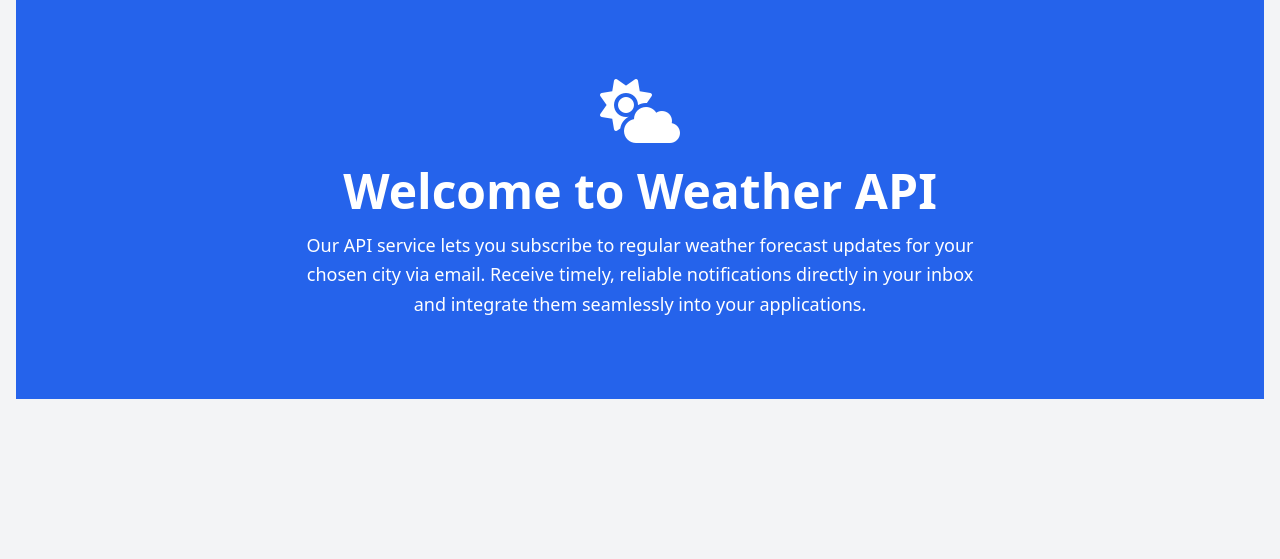
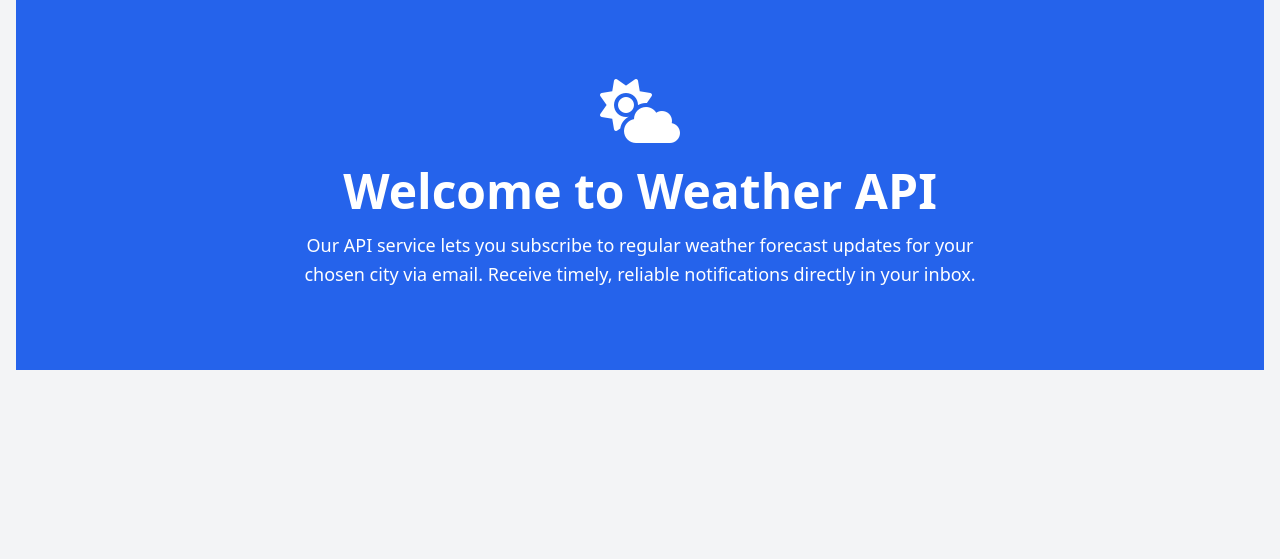
Before and after one commit to RuslanPylypenko/d2VhdGhlci1hcGk-, a Symfony app: template templates/home/index.html.twig in a window 1280 px wide. Shown: the part 97-656 px from the top of the page. Run offline with Twig, Linux system fonts and the light colour scheme; the template is opened without the code that fills it, so the values that code supplies are empty; some libraries are stand-ins or nearby versions.

Commit message:
change home page text

```diff
--- a/templates/home/index.html.twig
+++ b/templates/home/index.html.twig
@@ -9,7 +9,7 @@
             <i class="fas fa-cloud-sun fa-4x mb-6"></i>
             <h1 class="text-5xl font-extrabold mb-4">Welcome to Weather API</h1>
             <p class="text-lg leading-relaxed">
-                Our API service lets you subscribe to regular weather forecast updates for your chosen city via email. Receive timely, reliable notifications directly in your inbox and integrate them seamlessly into your applications.
+                Our API service lets you subscribe to regular weather forecast updates for your chosen city via email. Receive timely, reliable notifications directly in your inbox.
             </p>
         </div>
     </div>
```
